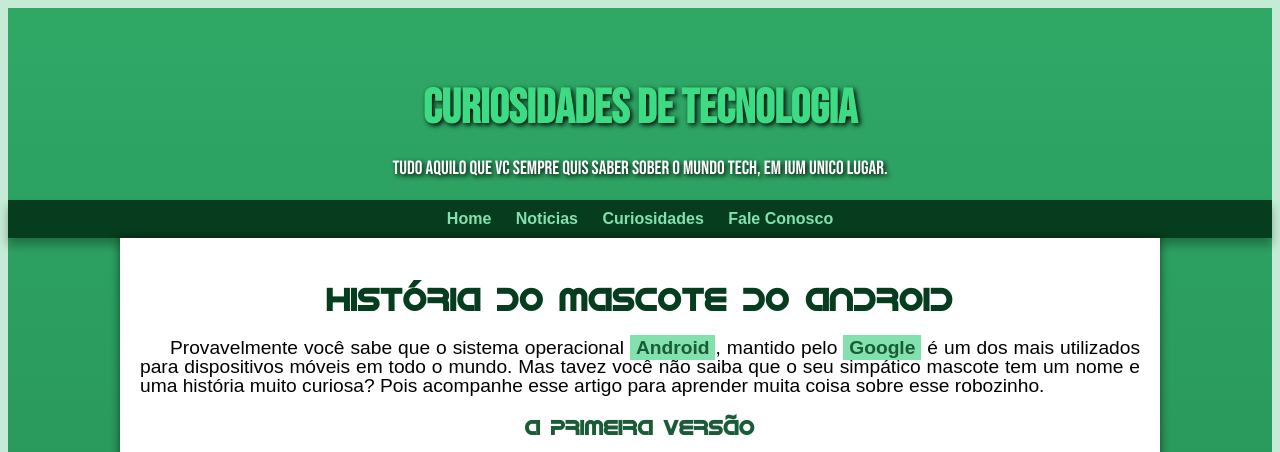
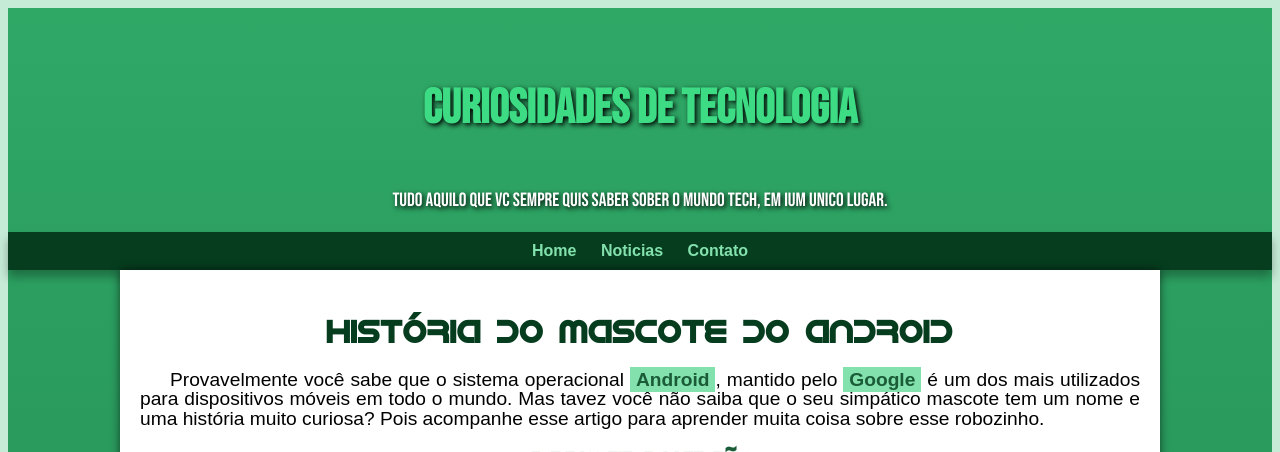
Before and after one commit to CaioCivitarese/Projeto-Androisd, a plain HTML site: page index.html in a window 1280 px wide. Shown: the top 452 px of the page. Drawn offline with Linux system fonts and the light colour scheme.

Commit message:
problema de padding corrigido

```diff
--- a/estilo/style.css
+++ b/estilo/style.css
@@ -42,7 +42,7 @@ header > h1 {
     color: var(--cor2);
     font-family: var(--font-destaque);
     font-size: 3em;
-    margin-bottom: 20px;
+    padding-bottom: 20px;
     text-shadow: 2px 2px 5px black;
 
 }
--- a/index.html
+++ b/index.html
@@ -19,8 +19,7 @@
     <nav>
         <a href="#">Home</a>
         <a href="#">Noticias</a>
-        <a href="#">Curiosidades</a>
-        <a href="#">Fale Conosco</a>
+        <a href="#">Contato</a>
     </nav>
     <main>
 
```
